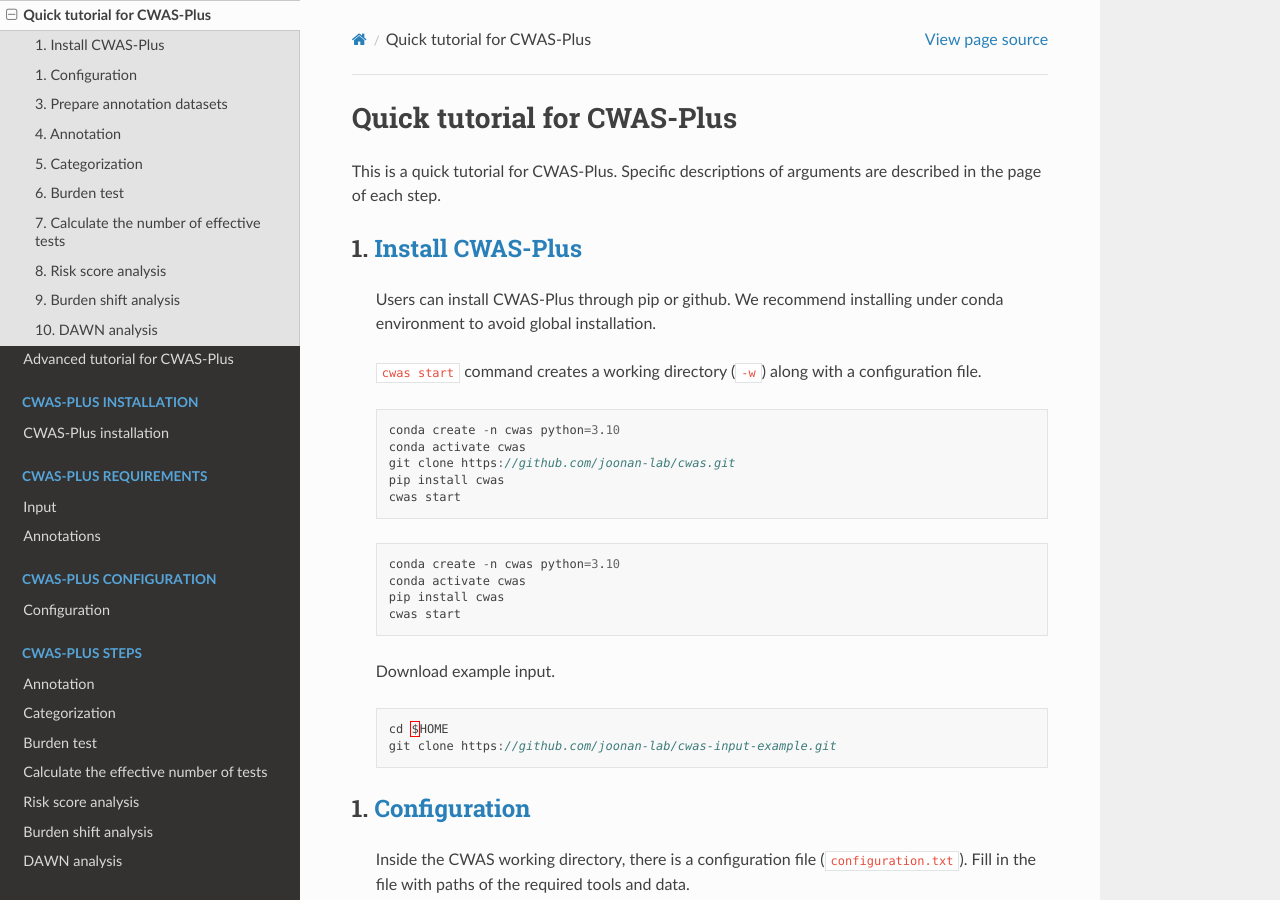
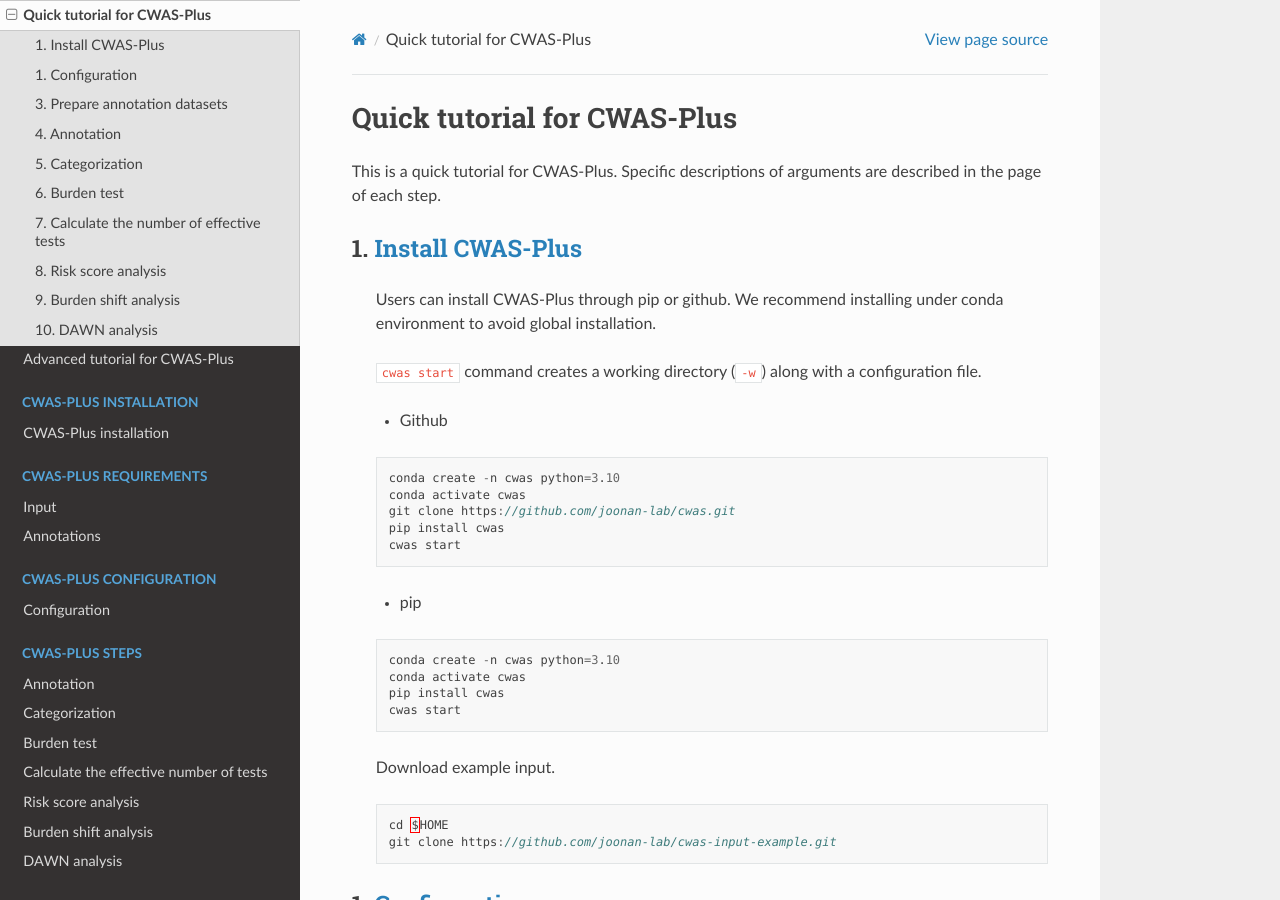
Before and after one commit to joonan-lab/cwas, a Sphinx documentation site: the page built from docs/quickstart/quick_tutorial.rst, in a window 1280 px wide and 900 px high. Built offline with Sphinx 7.4.7 and the Read the Docs theme 2.0.0, drawn with Linux system fonts in a browser that asks for light colours.

Commit message:
Update documents

```diff
--- a/docs/quickstart/advanced_tutorial.rst
+++ b/docs/quickstart/advanced_tutorial.rst
@@ -88,8 +88,7 @@
 
   Users can install CWAS-Plus through pip or github. We recommend installing under conda environment to avoid global installation.
 
-  Github
-  ########
+  - Github
 
   .. code-block:: solidity
 
@@ -98,8 +97,7 @@
     git clone https://github.com/joonan-lab/cwas.git
     pip install cwas
 
-  pip
-  ########
+  - pip
 
   .. code-block:: solidity
 
--- a/docs/quickstart/quick_tutorial.rst
+++ b/docs/quickstart/quick_tutorial.rst
@@ -13,8 +13,7 @@
 
   ``cwas start`` command creates a working directory (``-w``) along with a configuration file.
 
-  Github
-  ########
+  - Github
 
   .. code-block:: solidity
 
@@ -24,8 +23,7 @@
     pip install cwas
     cwas start
 
-  pip
-  ########
+  - pip
 
   .. code-block:: solidity
 
```
